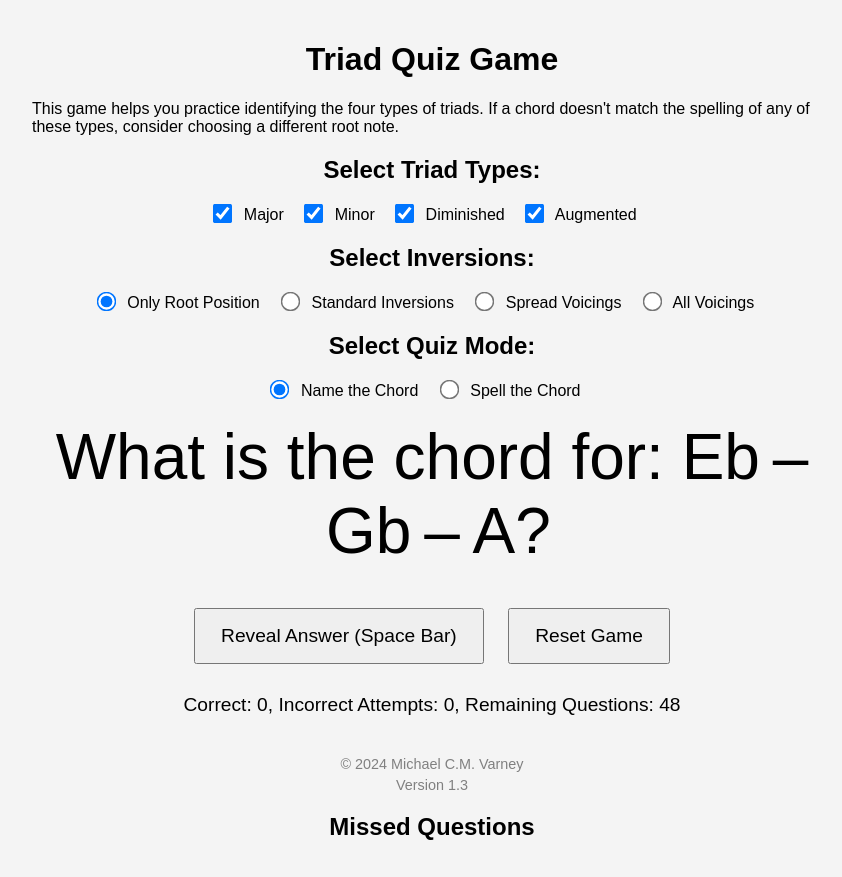
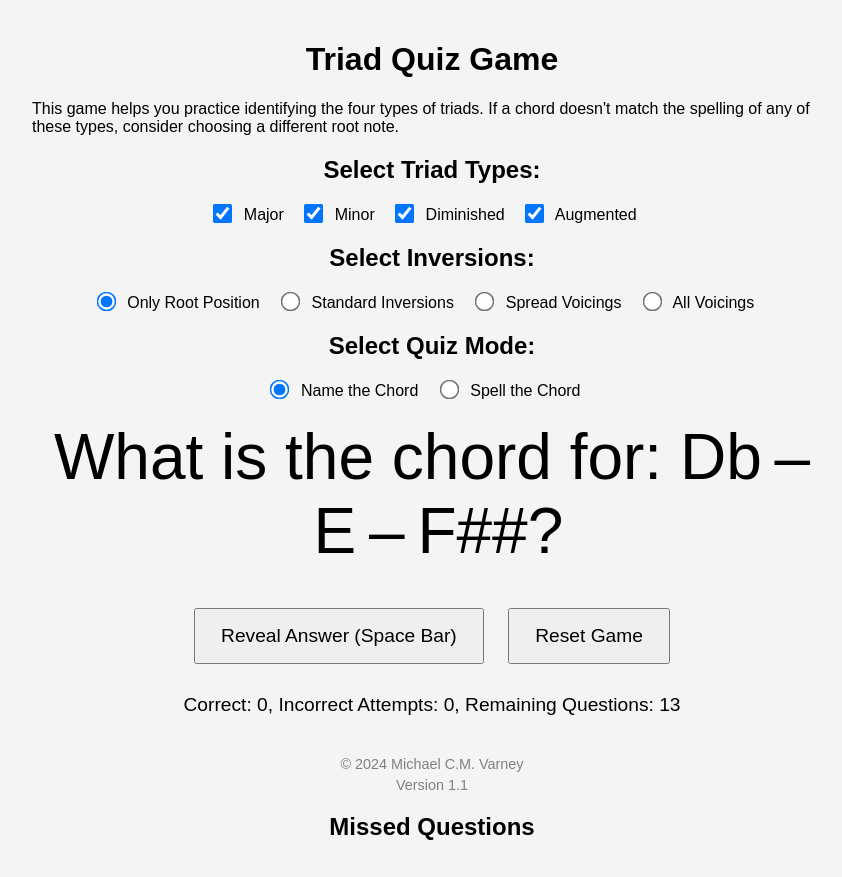
Before and after one commit to tardyon/Triad-Quiz-Game, a plain HTML site: page index.html in a window 1280 px wide. Both pictures are taken after a click on the button "Start Quiz". Shown: the whole page, without its empty margins (208-1050 px from the left). Drawn offline with Linux system fonts and the light colour scheme.

Commit message:
Update index.html
Corrected for enharmoics screwing with the naming

```diff
--- a/index.html
+++ b/index.html
@@ -130,7 +130,7 @@
 
       <div id="footer">
         <p>© 2024 Michael C.M. Varney</p>
-        <p>Version 1.3</p>
+        <p>Version 1.1</p>
       </div>
 
       <!-- Moved Missed Questions to Bottom -->
@@ -145,20 +145,28 @@
   <script>
     (function() {
       const circleOfFifths = [
-        'C', 'G', 'D', 'A', 'E', 'B', 'F#', 'Db', 'Ab', 'Eb', 'Bb', 'F'
+        'C', 'G', 'D', 'A', 'E', 'B', 'F#', 'C#', 'G#', 'D#', 'A#', 'F',
+        'Bb', 'Eb', 'Ab', 'Db', 'Gb', 'Cb'
       ];
 
       const triadTypes = [
-        { name: 'Major', intervals: [0, 4, 7], symmetrical: false },
-        { name: 'Minor', intervals: [0, 3, 7], symmetrical: false },
-        { name: 'Diminished', intervals: [0, 3, 6], symmetrical: false },
-        { name: 'Augmented', intervals: [0, 4, 8], symmetrical: true }
+        { name: 'Major', intervals: [0, 4, 7], quality: ['M3', 'P5'], symmetrical: false },
+        { name: 'Minor', intervals: [0, 3, 7], quality: ['m3', 'P5'], symmetrical: false },
+        { name: 'Diminished', intervals: [0, 3, 6], quality: ['m3', 'd5'], symmetrical: false },
+        { name: 'Augmented', intervals: [0, 4, 8], quality: ['M3', 'A5'], symmetrical: true }
       ];
 
-      const noteNamesSharps = ['C', 'C#', 'D', 'D#', 'E', 'F',
-                               'F#', 'G', 'G#', 'A', 'A#', 'B'];
-      const noteNamesFlats  = ['C', 'Db', 'D', 'Eb', 'E', 'F',
-                               'Gb', 'G', 'Ab', 'A', 'Bb', 'B'];
+      const letterOrder = ['C', 'D', 'E', 'F', 'G', 'A', 'B'];
+
+      const noteAccidentals = {
+        'C': 0,
+        'D': 0,
+        'E': 0,
+        'F': 0,
+        'G': 0,
+        'A': 0,
+        'B': 0
+      };
 
       let quizSet = [];
       let currentQuestionIndex = 0;
@@ -169,26 +177,102 @@
       let missedQuestions = {};
 
       function getNoteIndex(note) {
-        let index = noteNamesSharps.indexOf(note);
+        let index = noteNames.indexOf(note);
         if (index === -1) {
           index = noteNamesFlats.indexOf(note);
         }
         return index;
       }
 
-      function getNoteName(index, useFlats = false) {
-        index = (index + 12) % 12;
-        return useFlats ? noteNamesFlats[index] : noteNamesSharps[index];
+      function getNoteNameFromMidi(midiNumber) {
+        const index = (midiNumber + 12) % 12;
+        return noteNames[index];
       }
 
-      function useFlats(root) {
-        return ['F', 'Bb', 'Eb', 'Ab', 'Db', 'Gb', 'Cb'].includes(root);
+      const noteNames = [
+        'C', 'C#', 'D', 'D#', 'E', 'F',
+        'F#', 'G', 'G#', 'A', 'A#', 'B'
+      ];
+
+      function generateTriadSpelling(root, intervals) {
+        const rootLetter = root.charAt(0);
+        const rootAccidental = root.slice(1);
+        const rootMidi = letterToMidi(rootLetter) + accidentalToSemitones(rootAccidental);
+        const notes = [root];
+        let currentLetterIndex = (letterOrder.indexOf(rootLetter) + 1) % 7;
+
+        for (let i = 1; i < intervals.length; i++) {
+          const intervalSemitones = intervals[i];
+          const expectedLetter = letterOrder[currentLetterIndex];
+          const midiNote = rootMidi + intervalSemitones;
+          const noteOptions = getPossibleSpellings(midiNote, expectedLetter);
+
+          if (noteOptions.length === 0) {
+            console.error(`No possible spelling for midi ${midiNote} as ${expectedLetter}`);
+            return null;
+          }
+
+          notes.push(noteOptions[0]); // Choose the first option
+          currentLetterIndex = (currentLetterIndex + 1) % 7;
+        }
+
+        return notes;
+      }
+
+      function letterToMidi(letter) {
+        switch (letter) {
+          case 'C': return 0;
+          case 'D': return 2;
+          case 'E': return 4;
+          case 'F': return 5;
+          case 'G': return 7;
+          case 'A': return 9;
+          case 'B': return 11;
+          default: return null;
+        }
+      }
+
+      function accidentalToSemitones(accidental) {
+        if (accidental === '#') return 1;
+        if (accidental === '##') return 2;
+        if (accidental === 'b') return -1;
+        if (accidental === 'bb') return -2;
+        return 0;
+      }
+
+      function semitonesToAccidental(semitones) {
+        if (semitones === -2) return 'bb';
+        if (semitones === -1) return 'b';
+        if (semitones === 0) return '';
+        if (semitones === 1) return '#';
+        if (semitones === 2) return '##';
+        if (semitones === 3) return '###';
+        if (semitones === -3) return 'bbb';
+        return '';
+      }
+
+      function getPossibleSpellings(midiNote, expectedLetter) {
+        const expectedMidi = letterToMidi(expectedLetter);
+        const semitoneDifferences = [-2, -1, 0, 1, 2];
+
+        const possibleNotes = semitoneDifferences.map(diff => {
+          const accidental = semitonesToAccidental(diff);
+          const noteName = expectedLetter + accidental;
+          const noteMidi = (letterToMidi(expectedLetter) + accidentalToSemitones(accidental) + 12) % 12;
+          if (noteMidi === (midiNote + 12) % 12) {
+            return noteName;
+          }
+          return null;
+        }).filter(note => note !== null);
+
+        return possibleNotes;
       }
 
       function generateTriad(root, intervals) {
-        const rootIndex = getNoteIndex(root);
-        const flats = useFlats(root);
-        const notes = intervals.map(interval => getNoteName(rootIndex + interval, flats));
+        const notes = generateTriadSpelling(root, intervals);
+        if (!notes) {
+          console.error(`Could not generate triad for root ${root}`);
+        }
         return notes;
       }
 
@@ -323,10 +407,10 @@
         quizSet = [];
         missedQuestions = {};
         circleOfFifths.forEach(root => {
-          const flats = useFlats(root);
           triadTypes.forEach(triadType => {
             if (selectedTypes.includes(triadType.name)) {
               const triadNotes = generateTriad(root, triadType.intervals);
+              if (!triadNotes) return;
               const permutations = generatePermutations(triadNotes, inversionType, triadType.symmetrical);
               permutations.forEach(perm => {
                 const questionKey = quizMode === 'name' ? perm.notes.join(' – ') : `${root} ${triadType.name} Triad (${perm.inversion})`;
```
